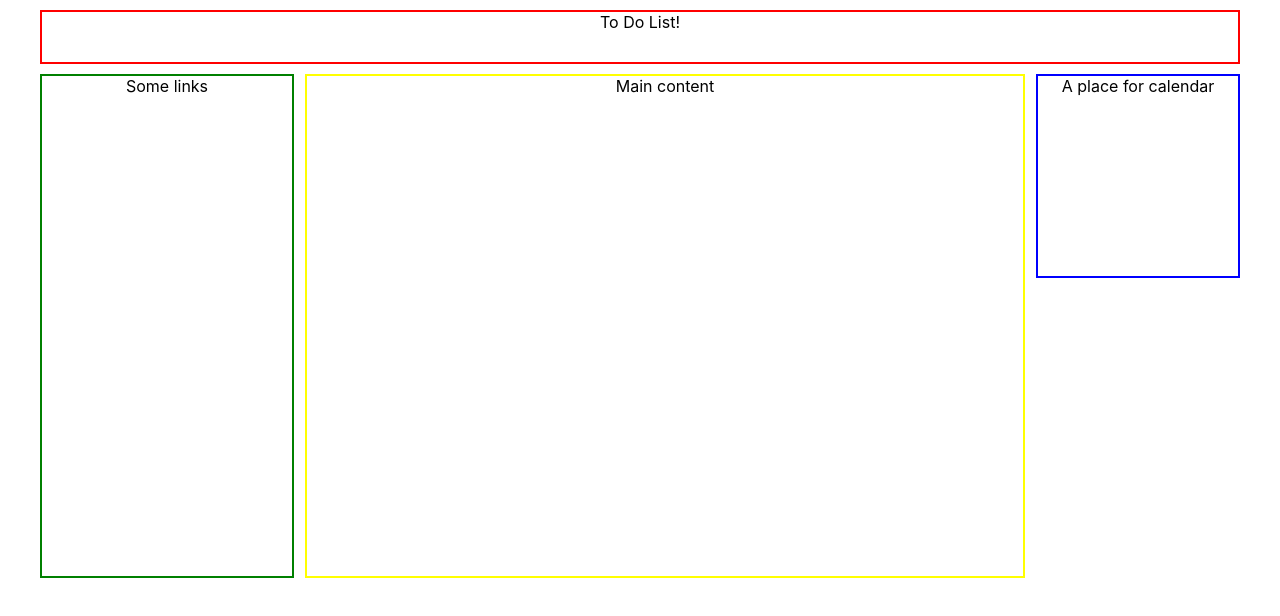
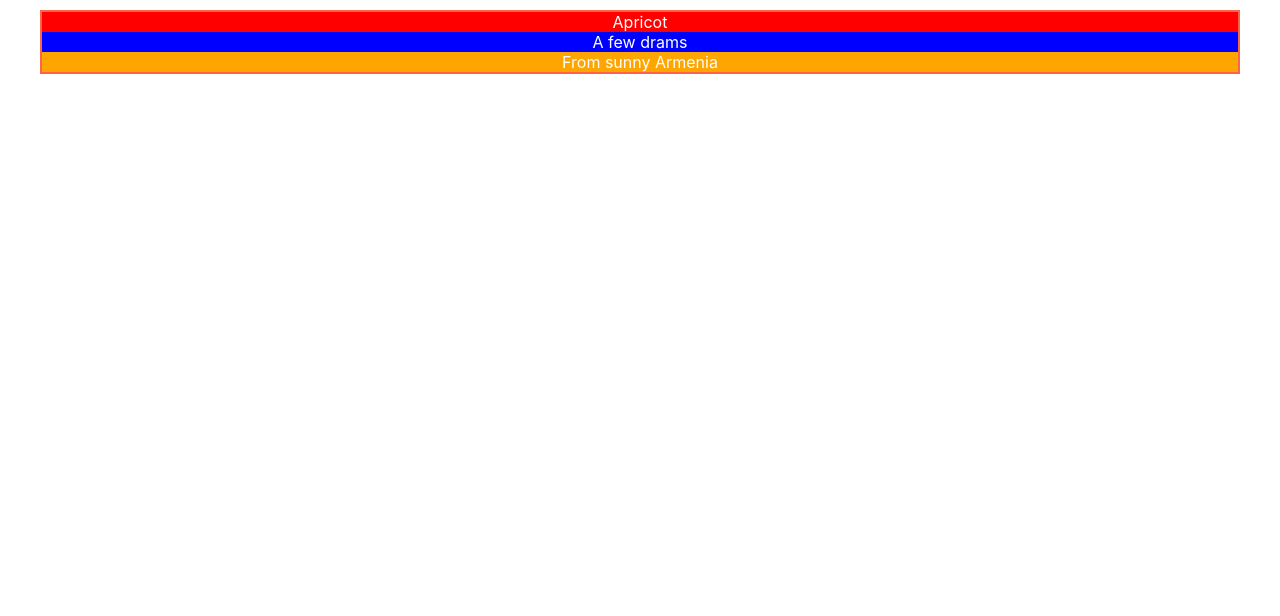
Before and after one commit to ArturHusikovich/bit_project, a React (Create React App) app: page / in a window 1280 px wide. Shown: the top 616 px of the page. Built offline with nearby package versions, Linux system fonts and the light colour scheme.

Commit message:
Creating class components

```diff
--- a/src/App.js
+++ b/src/App.js
@@ -1,20 +1,14 @@
 import React from 'react';
 import './App.css';
-import Calendar from './Components/Calendar';
-import Header from './Components/Header';
-import Main from './Components/Main';
-import Navbar from './Components/Navbar';
+import Product from './Components/Product';
 
 const App = (props) => {
   return (
     <div className="App">
-      <Header />
-      <div className="wrapper">
-        <Navbar />
-        <Main />
-        <Calendar />
+      <Product name="Apricot"
+               price="A few drams"
+               description="From sunny Armenia" />
     </div>
-    </div >
   );
 }
 
--- a/src/Components/All.css
+++ /dev/null
@@ -1,19 +0,0 @@
-.header {
-    border: 2px solid red;
-    height: 50px;
-}
-.navbar {
-    border: 2px solid green;
-    width: 250px;
-    height: 500px;
-}
-.calendar {
-    border: 2px solid blue;
-    width: 200px;
-    height: 200px;
-}
-.main {
-    border: 2px solid yellow;
-    width: 720px;
-    box-sizing: border-box;
-}
--- /dev/null
+++ b/src/Components/All.module.css
@@ -0,0 +1,15 @@
+.main{
+    border: 2px solid tomato;
+}
+.price{
+    background-color: blue;
+    color: white;
+}
+.name{
+    background-color: red;
+    color: white;
+}
+.des{
+    background-color: orange;
+    color: white;
+}
--- a/src/Components/Calendar.js
+++ /dev/null
@@ -1,12 +0,0 @@
-import React from 'react';
-import './All.css';
-
-const Calendar = (props) => {
-    return(
-        <div className="calendar">
-            A place for calendar
-        </div>
-    )
-}
-
-export default Calendar;
--- /dev/null
+++ b/src/Components/Description.js
@@ -0,0 +1,14 @@
+import React, { Component } from 'react';
+import styles from './All.module.css';
+
+class Description extends Component {
+    render (){
+        return(
+            <div className={styles.des}>
+            {this.props.description}
+            </div>
+        )
+    }
+}
+
+export default Description;
--- a/src/Components/Header.js
+++ /dev/null
@@ -1,12 +0,0 @@
-import React from 'react';
-import './All.css';
-
-const Header = (props) => {
-    return(
-        <div className="header">
-            To Do List!
-        </div>
-    )
-}
-
-export default Header;
--- a/src/Components/Main.js
+++ /dev/null
@@ -1,12 +0,0 @@
-import React from 'react';
-import './All.css';
-
-const Main = (props) => {
-    return(
-        <div className="main">
-            Main content
-        </div>
-    )
-}
-
-export default Main;
--- /dev/null
+++ b/src/Components/Name.js
@@ -0,0 +1,13 @@
+import React, { Component } from 'react';
+import styles from './All.module.css';
+
+class Name extends Component{
+    render(){
+        return(
+            <div className={styles.name}>
+            {this.props.name}
+            </div>
+        );
+    }
+}
+export default Name;
--- a/src/Components/Navbar.js
+++ /dev/null
@@ -1,12 +0,0 @@
-import React from 'react';
-import './All.css';
-
-const Navbar = (props) => {
-    return(
-        <div className="navbar">
-            Some links
-        </div>
-    )
-}
-
-export default Navbar;
--- /dev/null
+++ b/src/Components/Price.js
@@ -0,0 +1,13 @@
+import React, { Component } from 'react';
+import styles from './All.module.css';
+
+class Price extends Component{
+    render(){
+        return(
+            <div className={styles.price}>
+            {this.props.price}
+            </div>
+        );
+    }
+}
+export default Price;
--- /dev/null
+++ b/src/Components/Product.js
@@ -0,0 +1,18 @@
+import React, { Component } from 'react';
+import styles from './All.module.css';
+import Description from './Description';
+import Name from './Name';
+import Price from './Price';
+
+class Product extends Component{
+    render(){
+        return(
+            <div className={styles.main}>
+                <Name name={this.props.name} />
+                <Price price={this.props.price} />
+                <Description description={this.props.description} />
+            </div>
+        );
+    }
+}
+export default Product;
```
